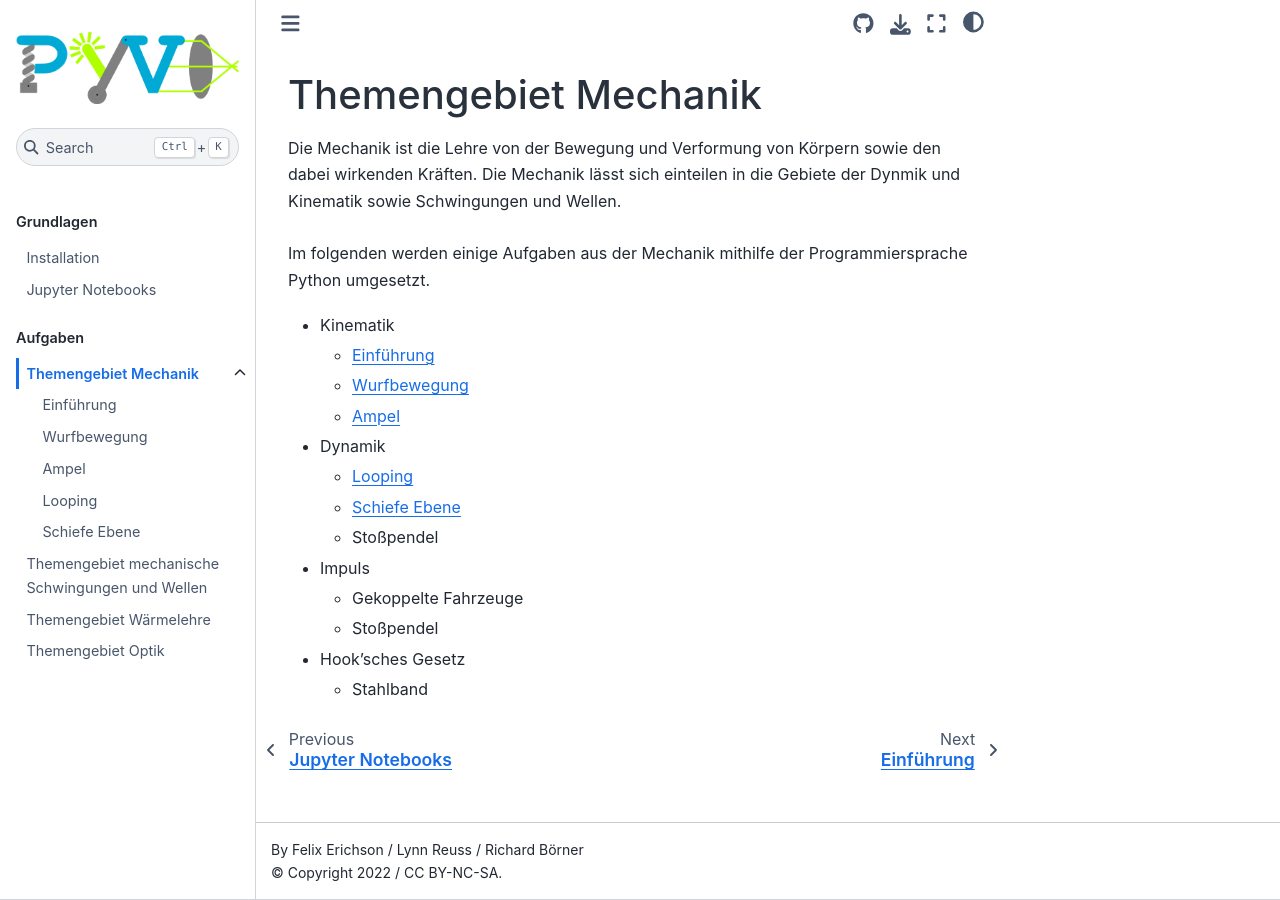
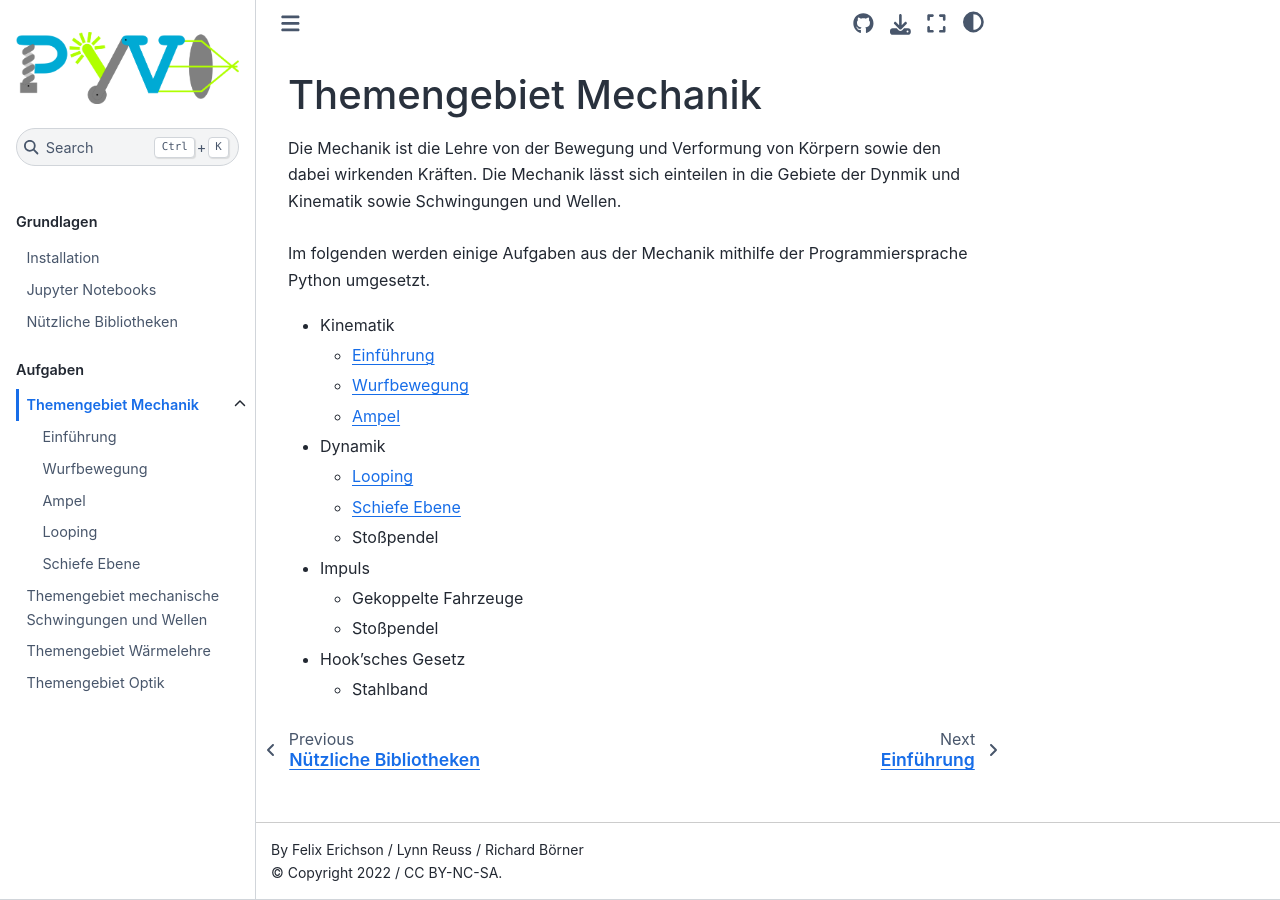
Before and after one commit to BoernerLab/PyVo, a Jupyter Book: the page built from docs/content/Mechanik/Mechanik_Preaambel.md, in a window 1280 px wide. Built offline with Jupyter Book 1.0.4 settings and Sphinx 7.4.7 and the Sphinx Book theme 1.1.4, drawn with Linux system fonts in a browser that asks for light colours.

Commit message:
Update _toc.yml
Library Markdown added to toc file

```diff
--- a/docs/_toc.yml
+++ b/docs/_toc.yml
@@ -5,6 +5,7 @@ parts:
       chapters:
       - file: content/Grundlagen/installation
       - file: content/Grundlagen/notebook_grundlagen
+      - file: content/Grundlagen/bibliotheken
     - caption: Aufgaben
       chapters:
       - file: content/Mechanik/Mechanik_Preaambel
```
